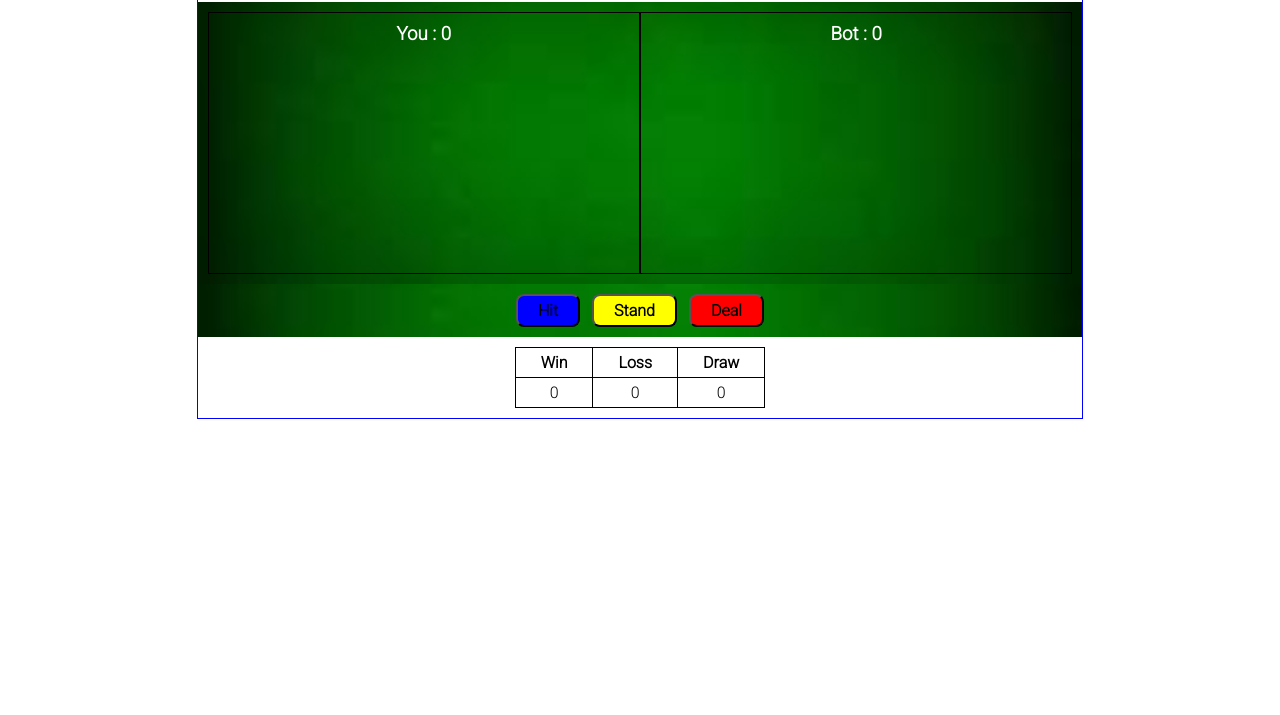
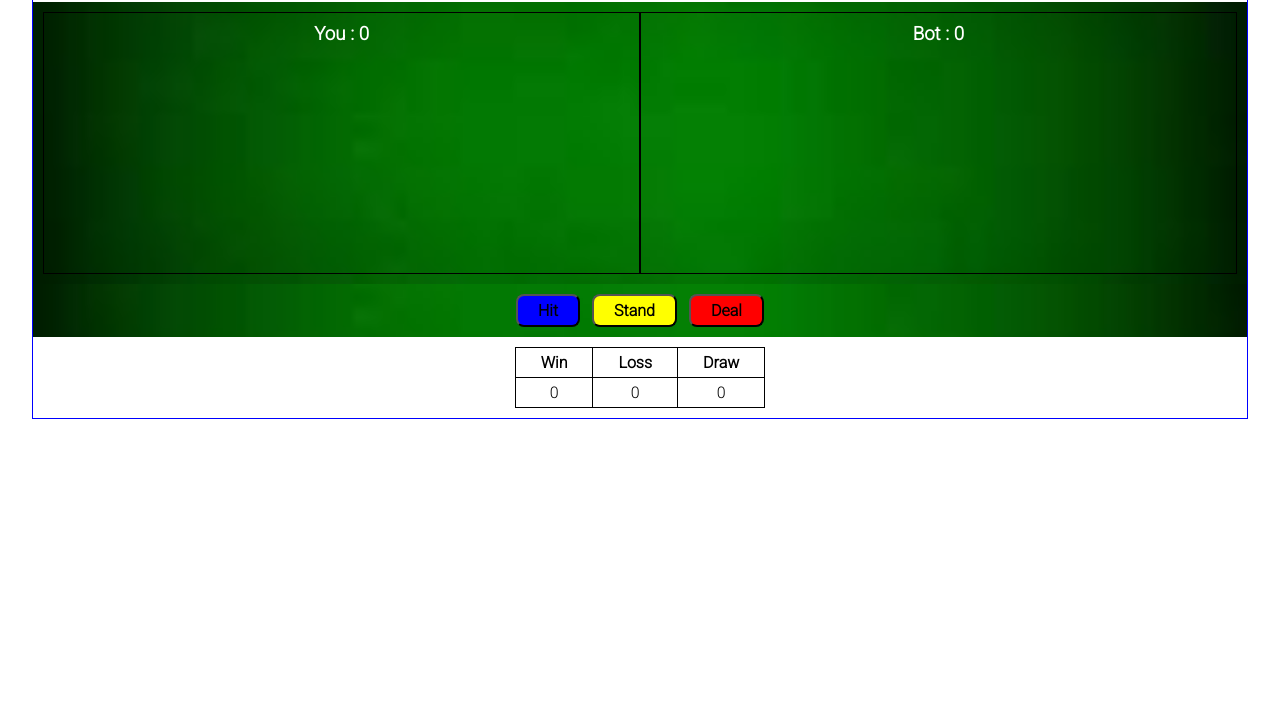
Before and after one commit to ds-247/blackJack, a plain HTML site: page index.html in a window 1280 px wide. Shown: the part 85-800 px from the top of the page. Drawn offline with nearby package versions, Linux system fonts and the light colour scheme; a web font is replaced by a local one.

```diff
--- a/style.css
+++ b/style.css
@@ -5,7 +5,7 @@
 }
 
 .container {
-  width: 70%;
+  width: 96%;
   margin: 0 auto;
   text-align: center;
   border: 1px solid blue;
```
Also changed, not shown: 1 other file.
